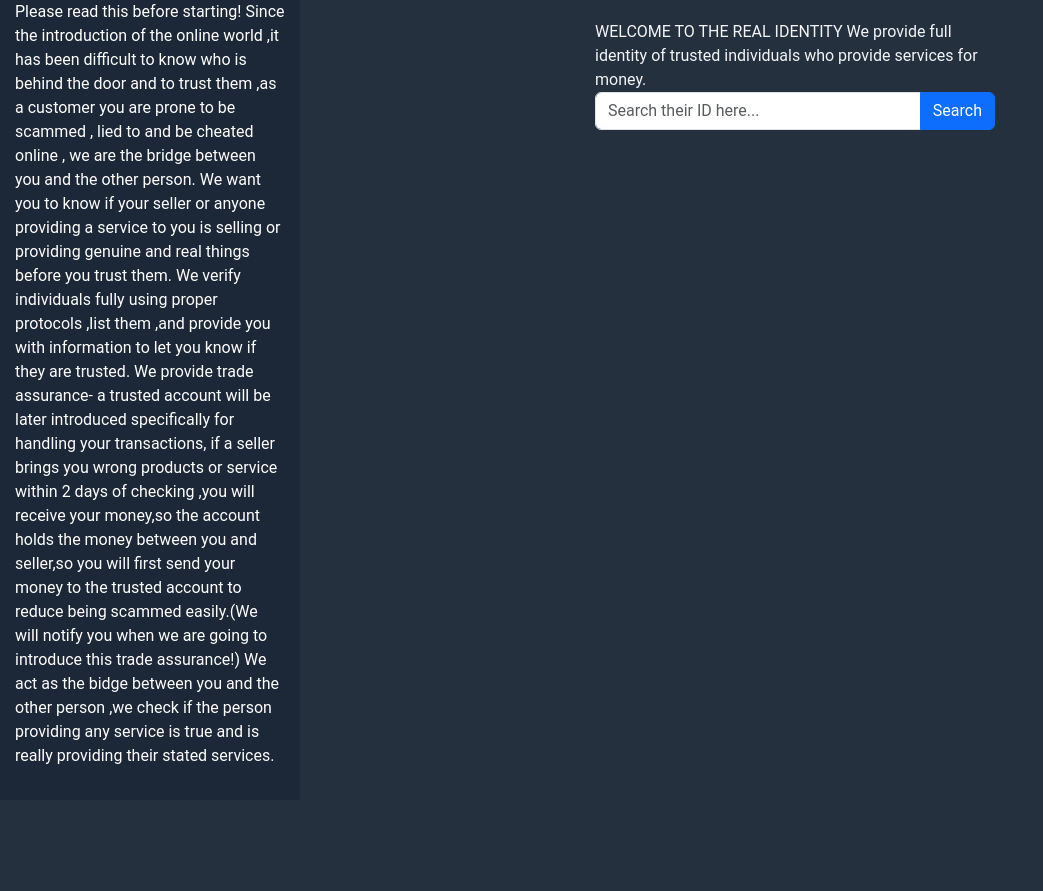
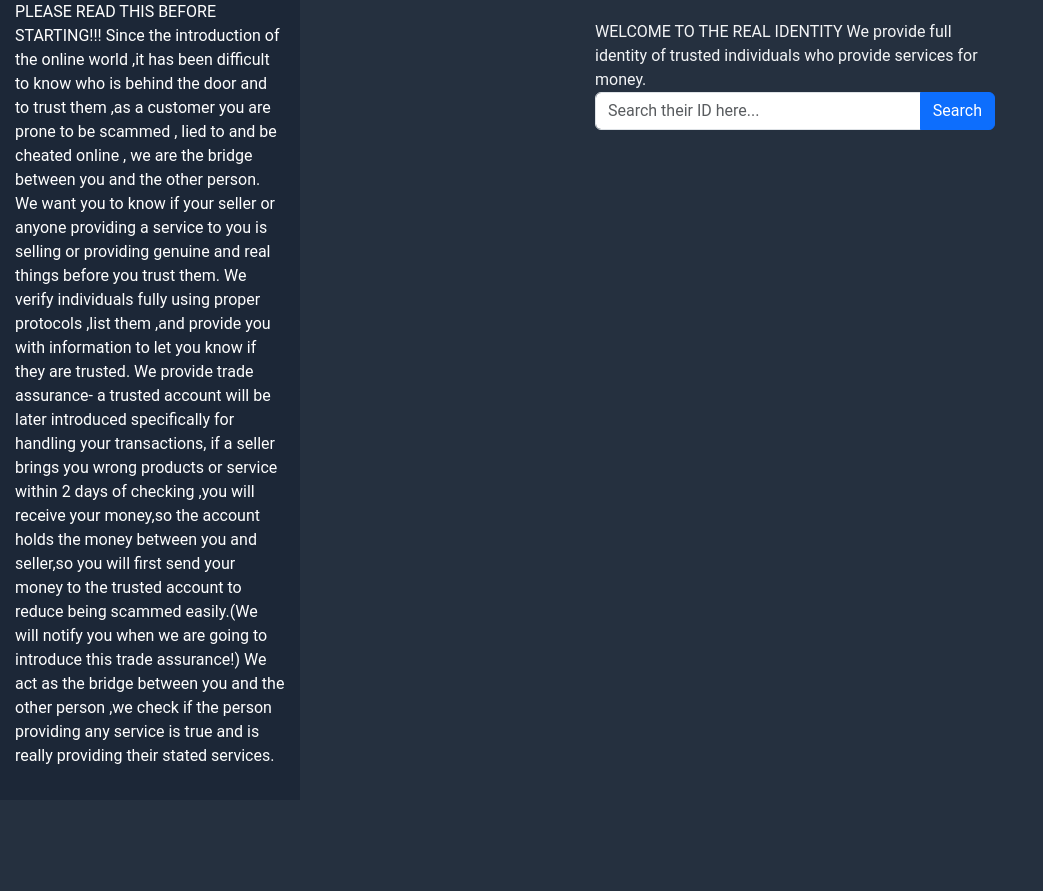
Before and after one commit to darryltawana-gif/my-ecommerce-site, a Django app: template templates/home.html in a window 1280 px wide. Shown: the top 891 px of the page, without its empty margins (0-1043 px from the left). Run offline with Django 5.2, Linux system fonts and the light colour scheme; the template is opened without the code that fills it, so the values that code supplies are empty; some libraries are stand-ins or nearby versions.

Commit message:
Updated template code

```diff
--- a/templates/home.html
+++ b/templates/home.html
@@ -41,12 +41,12 @@
 <body class="index-page">
 
   <header id="header" class="header dark-background d-flex flex-column justify-content-between">
-  Please read this before starting!
+  PLEASE READ THIS BEFORE STARTING!!!
 Since the introduction of  the online world ,it has been difficult to know who is behind the door and to trust them ,as a customer you are prone to be scammed , lied to and be cheated online , we are the bridge between you and the other person.
                 We want you to know if your seller or anyone providing a service to you is selling or providing genuine and real things before you trust them.
                 We verify individuals fully using proper protocols ,list them ,and provide you with information to let you know if they are trusted.
                 We provide trade assurance- a trusted account will be later introduced specifically for handling your transactions, if a seller brings you wrong products or service within 2 days of checking ,you will receive your money,so the account holds the money between you and seller,so you will first send your money to the trusted account to reduce being scammed easily.(We will notify you when we are going to introduce this trade assurance!)
-                We act as the bidge between you and the other person ,we check if the person providing any service is true and is really providing their stated services.
+                We act as the bridge between you and the other person ,we check if the person providing any service is true and is really providing their stated services.
 
 
   </header>
@@ -248,7 +248,7 @@ Since the introduction of  the online world ,it has been difficult to know who i
               </div>
               <div class="info-content">
                 <h4>Let's Connect</h4>
-                <p>We're available for you to assist</p>
+                <p>We're available for you always</p>
               </div>
             </div>
 
@@ -339,7 +339,7 @@ Since the introduction of  the online world ,it has been difficult to know who i
   <footer id="footer" class="footer light-background">
     <div class="container">
       <h3 class="sitename">Real identity</h3>
-      <p>Always send a message regarding your dislikes on the services we provided to you if any.</p>
+      <p>Always send a message on the above form regarding your dislikes on the services we provided to you if any.</p>
 
       <div class="container">
         <div class="copyright">
```
